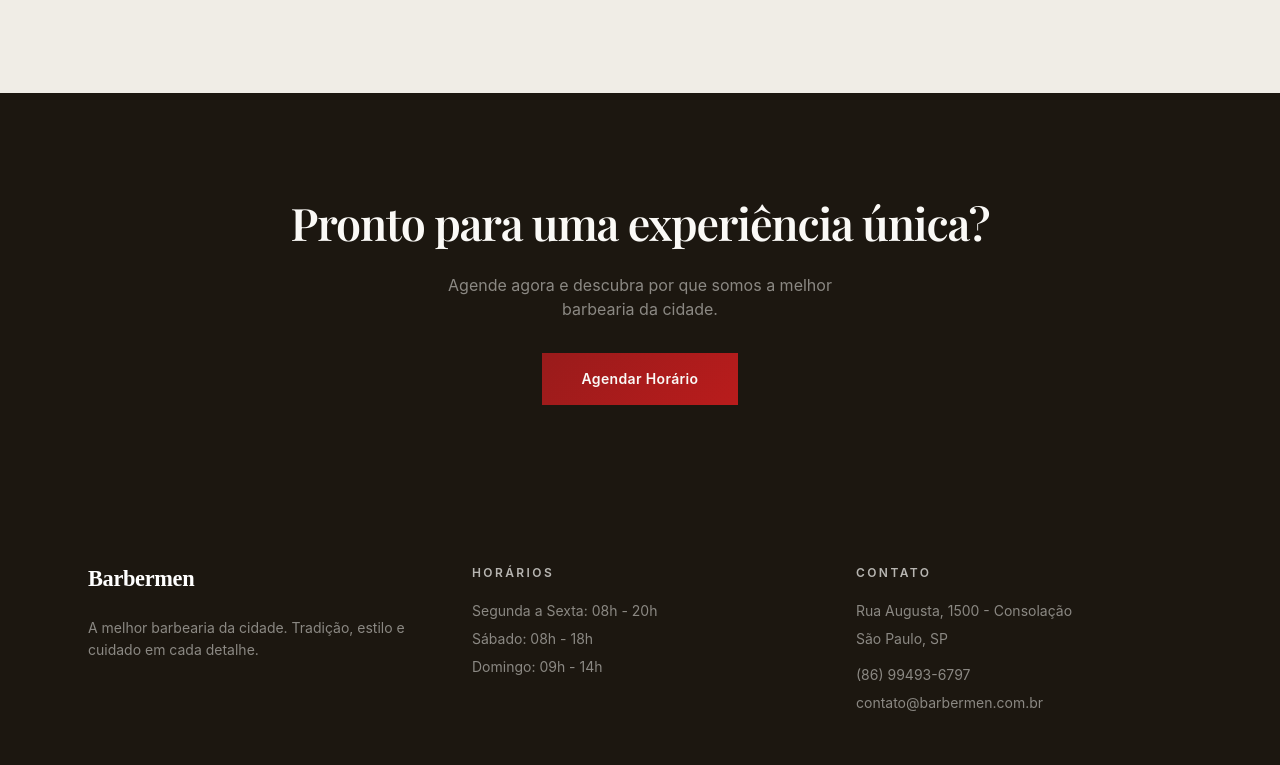
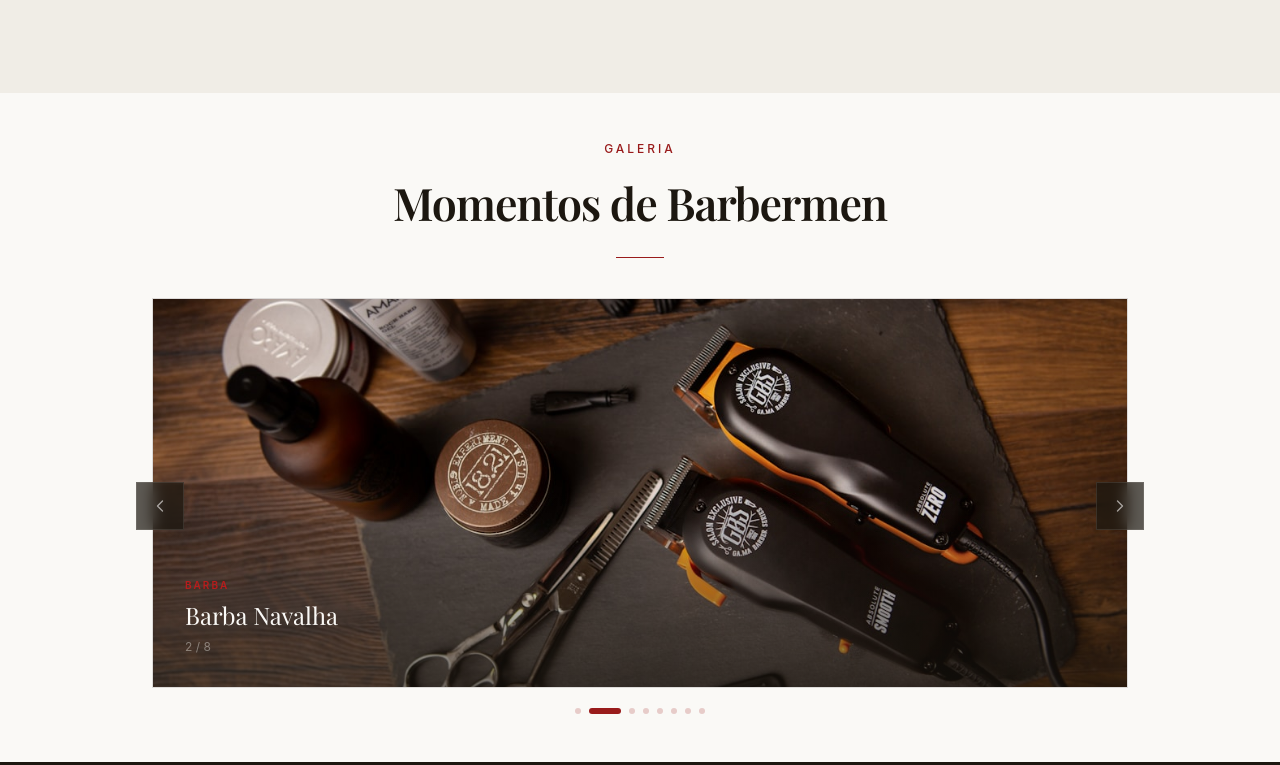
Before and after one commit to dgilmourcode/barbermen, an Astro site: page / in a window 1280 px wide. Shown: the part 2021-2786 px from the top of the page. Built offline with nearby package versions, Linux system fonts and the light colour scheme; Astro itself is replaced by a stand-in of ours.

Commit message:
feat: restore gallery carousel, update titles, fix height, update docs

```diff
--- a/TODO.md
+++ b/TODO.md
@@ -14,7 +14,9 @@ Projeto migrado para **Astro 5** + **React 19** + **Tailwind CSS 4**
 | 2026-07-27 | Alinhado `@astrojs/react` com `vite@6` para corrigir erro `Missing field moduleType` no dev server |
 | 2026-07-27 | Corrigido hydration mismatch no `Header.tsx`: removido acesso direto a `window.location.pathname` durante renderização; passou a usar estado local `pathname` com `useEffect` |
 | 2026-07-27 | Migração de Next.js para Astro concluída: páginas, layouts, componentes React e estilos |
-| 2026-07-27 | Merge da branch `feat/migrate-astro` para `main` |
+| 2026-07-28 | Restaurado `ProfessionalGallery` (carrossel infinito com lightbox) que foi perdido na migração Astro |
+| 2026-07-28 | Renomeado "Nossos Serviços" → "Cortes Populares" na home e "Nosso Trabalho" → "Momentos de Barbermen" na galeria |
+| 2026-07-28 | Renomeado "Nossos Serviços" → "Cortes de Estilo e Tratamentos Premium" na página de serviços |
 
 ---
 
--- a/src/components/HomeClient.tsx
+++ b/src/components/HomeClient.tsx
@@ -3,6 +3,7 @@
 import React, { useRef } from 'react';
 import { motion, useScroll, useTransform } from 'framer-motion';
 import Link from '@/components/Link';
+import ProfessionalGallery from '@/components/ProfessionalGallery';
 
 const fadeUp = {
   hidden: { opacity: 0, y: 24 },
@@ -113,7 +114,7 @@ export default function Home() {
           >
             <span className="text-xs font-medium tracking-[0.25em] uppercase text-brass mb-3 block">Serviços</span>
             <h2 className="font-[family-name:var(--font-display)] text-[clamp(2rem,4vw,3rem)] font-semibold text-bark tracking-tight">
-              Nossos Serviços
+              Cortes Populares
             </h2>
             <div className="w-12 h-px bg-red mx-auto mt-5" />
           </motion.div>
@@ -192,6 +193,9 @@ export default function Home() {
         </div>
       </section>
 
+      {/* GALERIA */}
+      <ProfessionalGallery />
+
       {/* CTA */}
       <section className="py-24 bg-bark">
         <div className="max-w-6xl mx-auto px-6 text-center">
--- /dev/null
+++ b/src/components/ProfessionalGallery.tsx
@@ -0,0 +1,230 @@
+'use client';
+
+import { useState, useEffect, useCallback } from 'react';
+import { motion, AnimatePresence } from 'framer-motion';
+
+const galleryImages = [
+  { src: '/images/gallery-1.jpg', title: 'Corte Degradê', category: 'Cabelo' },
+  { src: '/images/gallery-2.jpg', title: 'Barba Navalha', category: 'Barba' },
+  { src: '/images/gallery-3.jpg', title: 'Visual Completo', category: 'Combo' },
+  { src: '/images/gallery-4.jpg', title: 'Acabamento Perfeito', category: 'Detalhe' },
+  { src: '/images/gallery-5.jpg', title: 'Hidratação Capilar', category: 'Tratamento' },
+  { src: '/images/gallery-6.jpg', title: 'Corte Social', category: 'Cabelo' },
+  { src: '/images/gallery-7.jpg', title: 'Navalha Clássica', category: 'Barba' },
+  { src: '/images/gallery-8.jpg', title: 'Sobrancelha', category: 'Detalhe' },
+];
+
+export default function ProfessionalGallery() {
+  const [current, setCurrent] = useState(0);
+  const [direction, setDirection] = useState(0);
+  const [lightbox, setLightbox] = useState<number | null>(null);
+  const [paused, setPaused] = useState(false);
+
+  const total = galleryImages.length;
+
+  const goTo = useCallback((idx: number, dir: number) => {
+    setDirection(dir);
+    setCurrent(idx);
+  }, []);
+
+  const next = useCallback(() => {
+    goTo((current + 1) % total, 1);
+  }, [current, total, goTo]);
+
+  const prev = useCallback(() => {
+    goTo((current - 1 + total) % total, -1);
+  }, [current, total, goTo]);
+
+  useEffect(() => {
+    if (paused) return;
+    const timer = setInterval(next, 5000);
+    return () => clearInterval(timer);
+  }, [paused, next]);
+
+  useEffect(() => {
+    const handler = (e: KeyboardEvent) => {
+      if (lightbox !== null) {
+        if (e.key === 'Escape') setLightbox(null);
+        if (e.key === 'ArrowLeft') setLightbox((lightbox - 1 + total) % total);
+        if (e.key === 'ArrowRight') setLightbox((lightbox + 1) % total);
+      } else {
+        if (e.key === 'ArrowLeft') prev();
+        if (e.key === 'ArrowRight') next();
+      }
+    };
+    window.addEventListener('keydown', handler);
+    return () => window.removeEventListener('keydown', handler);
+  }, [lightbox, total, next, prev]);
+
+  const slideVariants = {
+    enter: (dir: number) => ({ x: dir > 0 ? '100%' : '-100%', opacity: 0 }),
+    center: { x: 0, opacity: 1 },
+    exit: (dir: number) => ({ x: dir > 0 ? '-100%' : '100%', opacity: 0 }),
+  };
+
+  return (
+    <>
+      <section className="py-12 bg-cream overflow-hidden">
+        <div className="max-w-6xl mx-auto px-6 mb-10">
+          <motion.div
+            initial={{ opacity: 0, y: 20 }}
+            whileInView={{ opacity: 1, y: 0 }}
+            viewport={{ once: true, margin: '-80px' }}
+            transition={{ duration: 0.6, ease: [0.16, 1, 0.3, 1] as const }}
+            className="text-center"
+          >
+            <span className="text-xs font-medium tracking-[0.25em] uppercase text-brass mb-3 block">Galeria</span>
+            <h2 className="font-[family-name:var(--font-display)] text-[clamp(1.8rem,3.5vw,2.8rem)] font-semibold text-bark tracking-tight">
+              Momentos de Barbermen
+            </h2>
+            <div className="w-12 h-px bg-red mx-auto mt-5" />
+          </motion.div>
+        </div>
+
+        <div
+          className="relative max-w-5xl mx-auto px-6"
+          onMouseEnter={() => setPaused(true)}
+          onMouseLeave={() => setPaused(false)}
+        >
+          <div className="relative overflow-hidden aspect-[2.5/1] bg-bark/5 border border-bark/8">
+            <AnimatePresence initial={false} custom={direction} mode="wait">
+              <motion.div
+                key={current}
+                custom={direction}
+                variants={slideVariants}
+                initial="enter"
+                animate="center"
+                exit="exit"
+                transition={{ duration: 0.5, ease: [0.16, 1, 0.3, 1] as const }}
+                className="absolute inset-0 cursor-pointer"
+                onClick={() => setLightbox(current)}
+              >
+                <img
+                  src={galleryImages[current].src}
+                  alt={galleryImages[current].title}
+                  className="w-full h-full object-cover"
+                />
+                <div className="absolute inset-0 bg-gradient-to-t from-bark/60 via-transparent to-transparent" />
+                <div className="absolute bottom-0 left-0 right-0 p-6 md:p-8">
+                  <span className="text-[10px] uppercase tracking-[0.2em] text-red-light font-semibold">
+                    {galleryImages[current].category}
+                  </span>
+                  <h3 className="font-[family-name:var(--font-display)] text-xl md:text-2xl text-cream mt-1">
+                    {galleryImages[current].title}
+                  </h3>
+                  <p className="text-cream/40 text-xs mt-2">
+                    {current + 1} / {total}
+                  </p>
+                </div>
+              </motion.div>
+            </AnimatePresence>
+          </div>
+
+          <button
+            onClick={() => { prev(); setPaused(false) }}
+            className="absolute left-2 top-1/2 -translate-y-1/2 w-10 h-10 md:w-12 md:h-12 bg-bark/70 border border-cream/10 flex items-center justify-center text-cream/60 hover:text-red hover:border-red/30 transition-all backdrop-blur-sm z-10"
+            aria-label="Anterior"
+          >
+            <svg className="w-4 h-4" fill="none" viewBox="0 0 24 24" stroke="currentColor" strokeWidth={2}>
+              <path strokeLinecap="round" strokeLinejoin="round" d="M15.75 19.5L8.25 12l7.5-7.5" />
+            </svg>
+          </button>
+          <button
+            onClick={() => { next(); setPaused(false) }}
+            className="absolute right-2 top-1/2 -translate-y-1/2 w-10 h-10 md:w-12 md:h-12 bg-bark/70 border border-cream/10 flex items-center justify-center text-cream/60 hover:text-red hover:border-red/30 transition-all backdrop-blur-sm z-10"
+            aria-label="Próximo"
+          >
+            <svg className="w-4 h-4" fill="none" viewBox="0 0 24 24" stroke="currentColor" strokeWidth={2}>
+              <path strokeLinecap="round" strokeLinejoin="round" d="M8.25 4.5l7.5 7.5-7.5 7.5" />
+            </svg>
+          </button>
+
+          <div className="flex justify-center gap-2 mt-5">
+            {galleryImages.map((_, i) => (
+              <button
+                key={i}
+                onClick={() => { goTo(i, i > current ? 1 : -1); setPaused(false) }}
+                className={`h-1.5 rounded-full transition-all duration-300 ${
+                  i === current ? 'w-8 bg-red' : 'w-1.5 bg-red/20 hover:bg-red/40'
+                }`}
+                aria-label={`Ir para slide ${i + 1}`}
+              />
+            ))}
+          </div>
+        </div>
+      </section>
+
+      <AnimatePresence>
+        {lightbox !== null && (
+          <motion.div
+            initial={{ opacity: 0 }}
+            animate={{ opacity: 1 }}
+            exit={{ opacity: 0 }}
+            transition={{ duration: 0.3 }}
+            className="fixed inset-0 z-[100] bg-bark/95 backdrop-blur-xl flex items-center justify-center p-4 md:p-10"
+            onClick={() => setLightbox(null)}
+          >
+            <button
+              onClick={() => setLightbox(null)}
+              className="absolute top-4 right-4 md:top-6 md:right-6 z-10 w-10 h-10 md:w-12 md:h-12 bg-bark/80 border border-cream/10 flex items-center justify-center text-cream/60 hover:text-red hover:border-red/30 transition-all"
+              aria-label="Fechar"
+            >
+              <svg className="w-4 h-4" fill="none" viewBox="0 0 24 24" stroke="currentColor" strokeWidth={2}>
+                <path strokeLinecap="round" strokeLinejoin="round" d="M6 18L18 6M6 6l12 12" />
+              </svg>
+            </button>
+
+            <button
+              onClick={(e) => { e.stopPropagation(); setLightbox((lightbox - 1 + total) % total) }}
+              className="absolute left-2 md:left-6 top-1/2 -translate-y-1/2 z-10 w-10 h-10 md:w-12 md:h-12 bg-bark/80 border border-cream/10 flex items-center justify-center text-cream/60 hover:text-red hover:border-red/30 transition-all"
+              aria-label="Anterior"
+            >
+              <svg className="w-4 h-4" fill="none" viewBox="0 0 24 24" stroke="currentColor" strokeWidth={2}>
+                <path strokeLinecap="round" strokeLinejoin="round" d="M15.75 19.5L8.25 12l7.5-7.5" />
+              </svg>
+            </button>
+
+            <button
+              onClick={(e) => { e.stopPropagation(); setLightbox((lightbox + 1) % total) }}
+              className="absolute right-2 md:right-6 top-1/2 -translate-y-1/2 z-10 w-10 h-10 md:w-12 md:h-12 bg-bark/80 border border-cream/10 flex items-center justify-center text-cream/60 hover:text-red hover:border-red/30 transition-all"
+              aria-label="Próximo"
+            >
+              <svg className="w-4 h-4" fill="none" viewBox="0 0 24 24" stroke="currentColor" strokeWidth={2}>
+                <path strokeLinecap="round" strokeLinejoin="round" d="M8.25 4.5l7.5 7.5-7.5 7.5" />
+              </svg>
+            </button>
+
+            <motion.div
+              key={lightbox}
+              initial={{ opacity: 0, scale: 0.95 }}
+              animate={{ opacity: 1, scale: 1 }}
+              exit={{ opacity: 0, scale: 0.95 }}
+              transition={{ duration: 0.3, ease: [0.16, 1, 0.3, 1] as const }}
+              className="relative max-w-5xl w-full max-h-[75vh] flex flex-col items-center"
+              onClick={(e) => e.stopPropagation()}
+            >
+              <div className="relative w-full aspect-[16/10] bg-bark/50 border border-cream/5 overflow-hidden">
+                <img
+                  src={galleryImages[lightbox].src}
+                  alt={galleryImages[lightbox].title}
+                  className="w-full h-full object-contain"
+                />
+              </div>
+              <div className="text-center mt-4 md:mt-6">
+                <span className="text-[10px] uppercase tracking-[0.2em] text-red-light font-semibold">
+                  {galleryImages[lightbox].category}
+                </span>
+                <h3 className="font-[family-name:var(--font-display)] text-xl md:text-2xl text-cream mt-1">
+                  {galleryImages[lightbox].title}
+                </h3>
+                <p className="text-cream/30 text-[10px] uppercase tracking-[0.2em] mt-3">
+                  {lightbox + 1} / {total}
+                </p>
+              </div>
+            </motion.div>
+          </motion.div>
+        )}
+      </AnimatePresence>
+    </>
+  );
+}
--- a/src/components/ServicosClient.tsx
+++ b/src/components/ServicosClient.tsx
@@ -42,7 +42,7 @@ const tratamentoIcon = (
 export default function ServicosClient() {
   return (
     <>
-      <PageHero title="Nossos Serviços" subtitle="Barbearia" />
+      <PageHero title="Cortes de Estilo e Tratamentos Premium" subtitle="Barbearia" />
 
       {/* SPONSOR - Fotos quadradas */}
       <section className="py-8 bg-cream-dark border-y border-bark/5">
```
Also changed, not shown: AGENTS.md (+1 -1 lines).
